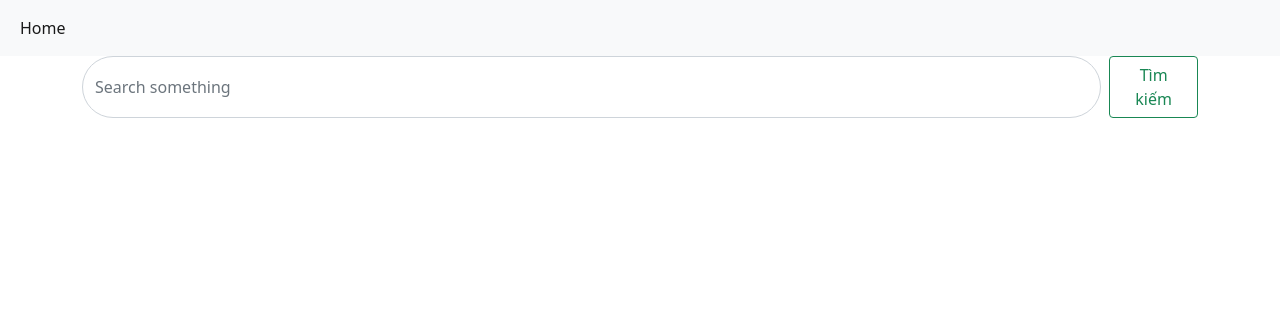
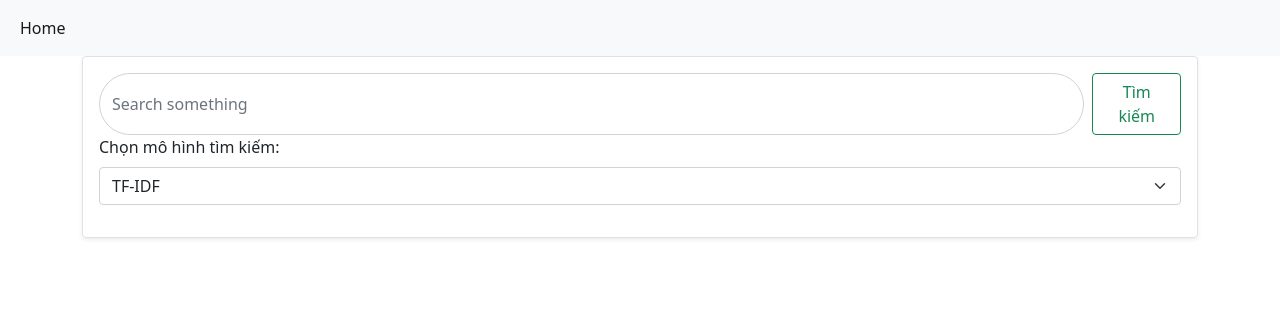
Before and after one commit to luongdaiphatt/Document_Retrieval, a Flask app: page / in a window 1280 px wide. Shown: the top 316 px of the page. Run offline with Flask 3, Linux system fonts and the light colour scheme; some libraries are stand-ins or nearby versions.

Commit message:
final code

```diff
--- a/all_model_nDCG/app.py
+++ b/all_model_nDCG/app.py
@@ -8,6 +8,7 @@ from rank_bm25 import BM25Okapi
 import py_vncorenlp
 import numpy as np
 import pickle
+import time
 import torch
 import json
 import sys
@@ -162,53 +163,56 @@ def submit():
     global query, top_indices_tf_idf, tf_idf_scores, top_indices_sbert, sbert_scores, top_indices_bm25, bm25_scores, top_indices_phobert, phobert_scores
     if request.method == "POST":
         query = request.form['search']
+        model = request.form['model']  # Lấy thông tin mô hình từ form
         p_query = preprocess_text(query)
+        model_name =''
+        execution_time = ''
+        # Chạy tìm kiếm với mô hình tương ứng
+        if model == "tf-idf":
+            start_time = time.time()
+            top_indices_tf_idf, tf_idf_scores = TF_IDF_search(p_query, 50)
+            results = top_indices_tf_idf
+            similarities = tf_idf_scores
+            endtime = time.time()
+            model_name ='TF-IDF'
+            execution_time = round(endtime-start_time, 2)
+        elif model == "tf-idf-sbert":
+            start_time = time.time()
+            top_indices_tf_idf, _ = TF_IDF_search(p_query, 50)
+            top_indices_sbert, sbert_scores = SBERT_search(top_indices_tf_idf, p_query)
+            results = top_indices_sbert
+            similarities = sbert_scores
+            model_name ='TF-IDF + VietnameseSbert'
+            endtime = time.time()
+            model_name ='TF-IDF'
+            execution_time = round(endtime-start_time, 2)
+        elif model == "bm25":
+            start_time = time.time()
+            top_indices_bm25, bm25_scores = bm25_search(p_query, 50)
+            results = top_indices_bm25
+            similarities = bm25_scores
+            model_name = 'BM25'
+            endtime = time.time()
+            model_name ='TF-IDF'
+            execution_time = round(endtime-start_time, 2)
+        elif model == "bm25-phobert":
+            start_time = time.time()
+            top_indices_bm25, _ = bm25_search(p_query, 50)
+            top_indices_phobert, phobert_scores = phobert_search(top_indices_bm25, p_query)
+            results = top_indices_phobert
+            similarities = phobert_scores
+            model_name = 'BM25 + PhoBert'
+            endtime = time.time()
+            model_name ='TF-IDF'
+            execution_time = round(endtime-start_time, 2)
+        else:
+            return "Invalid model selection", 400
+        # Phân trang kết quả
+        page, per_page, offset = get_page_args(page_parameter='page', per_page_parameter='per_page')
+        pagination = Pagination(page=page, per_page=per_page, total=len(results), css_framework='bootstrap5')
+        k_idx_show = results[offset: offset + NUM_NEWS_PER_PAGE]
 
-        ### TF-IDF
-        top_indices_tf_idf, tf_idf_scores = TF_IDF_search(p_query, 50)
-        ### TF-IDF + SBERT
-        top_indices_sbert, sbert_scores = SBERT_search(top_indices_tf_idf, p_query)
-
-        ### BM25
-        top_indices_bm25, bm25_scores = bm25_search(p_query, 50)
-        ### BM25 + PhoBERT
-        top_indices_phobert, phobert_scores = phobert_search(top_indices_bm25, p_query)
-
-    # Chọn phương pháp tìm kiếm để hiển thị kết quả:
-    # * TF-IDF
-    # * TF-IDF + SBERT
-    # * BM25
-    # * BM25 + PhoBERT
-    # Bỏ comment để chọn phương pháp tìm kiếm (1 trong 4)
-
-    # Các query tiêu biểu để đánh giá:
-    # "cách kiếm tiền hiệu quả"
-    # "nước nào bổ"
-    # "tác hại của chuối"
-
-    ### TF-IDF: ưu tiên những từ khóa đơn lẻ có số lần xuất hiện nhiều + thứ tự các từ query không ảnh hưởng
-    # page, per_page, offset = get_page_args(page_parameter='page', per_page_parameter='per_page')
-    # pagination = Pagination(page=page, per_page=per_page, total=len(top_indices_tf_idf), css_framework='bootstrap5')
-    # k_idx_show = top_indices_tf_idf[offset: offset + NUM_NEWS_PER_PAGE]
-    # return render_template("news/search.html", k_idx=k_idx_show, data=data, similarities=tf_idf_scores, query=query, pagination=pagination)
-
-    ### TF-IDF + SBERT: ưu tiên những từ khóa quan trọng và từ liên quan (nước <-> đồ uống, bổ <-> tốt, ...) + thứ tự query ảnh hưởng
-    # page, per_page, offset = get_page_args(page_parameter='page', per_page_parameter='per_page')
-    # pagination = Pagination(page=page, per_page=per_page, total=len(top_indices_sbert), css_framework='bootstrap5')
-    # k_idx_show = top_indices_sbert[offset: offset + NUM_NEWS_PER_PAGE]
-    # return render_template("news/search.html", k_idx=k_idx_show, data=data, similarities=sbert_scores, query=query, pagination=pagination)
-
-    ### BM25: những từ khóa quan trọng sẽ được tìm kiếm chính xác hơn và dựa trên phần nhiều về độ liên quan + thứ tự query không ảnh hưởng
-    # page, per_page, offset = get_page_args(page_parameter='page', per_page_parameter='per_page')
-    # pagination = Pagination(page=page, per_page=per_page, total=len(top_indices_bm25), css_framework='bootstrap5')
-    # k_idx_show = top_indices_bm25[offset: offset + NUM_NEWS_PER_PAGE]
-    # return render_template("news/search.html", k_idx=k_idx_show, data=data, similarities=bm25_scores, query=query, pagination=pagination)
-
-    ### BM25 + PhoBERT: tương tự như TF-IDF + SBERT nhưng sử dụng PhoBERT thay vì SBERT (thỉnh thoảng cho kết quả không liên quan như khi search "cá lóc")
-    page, per_page, offset = get_page_args(page_parameter='page', per_page_parameter='per_page')
-    pagination = Pagination(page=page, per_page=per_page, total=len(top_indices_phobert), css_framework='bootstrap5')
-    k_idx_show = top_indices_phobert[offset: offset + NUM_NEWS_PER_PAGE]
-    return render_template("news/search.html", k_idx=k_idx_show, data=data, similarities=phobert_scores, query=query, pagination=pagination)
+        return render_template("news/search.html", k_idx=k_idx_show, data=data, similarities=similarities, query=query, model_name = model_name, executiton_time= execution_time, pagination=pagination)
 
 # 6. API dùng để so sánh các phương pháp tìm kiếm và đánh giá
 @app.route("/api/search", methods=["POST"])
--- a/all_model_nDCG/templates/news/home.html
+++ b/all_model_nDCG/templates/news/home.html
@@ -1,11 +1,48 @@
 {% extends "news/base.html" %}
 {% block content %}
 <div class="container justify-content-center align-items-center">
-    <form action="search" role="search" method="post">
+    <form method="post" action="search" role="search" class="p-3 border rounded shadow-sm">
         <div class="d-flex">
             <input class="form-control me-2 rounded-pill" type="search" name="search" placeholder="Search something" aria-label="Search">
             <button class="btn btn-outline-success" type="submit">Tìm kiếm</button>
         </div>
+        <div class="mb-3">
+            <label for="model-selection" class="form-label">Chọn mô hình tìm kiếm:</label>
+            <select id="model-selection" name="model" class="form-select">
+                <option value="tfidf">TF-IDF</option>
+                <option value="tfidf_sbert">TF-IDF + SBERT</option>
+                <option value="bm25">BM25</option>
+                <option value="bm25_phobert">BM25 + PhoBERT</option>
+            </select>
+        </div>
+
     </form>
+    <script>
+    const searchInput = document.getElementById('search-query');
+    const suggestionList = document.getElementById('suggestions');
+
+    searchInput.addEventListener('input', async function () {
+        const query = searchInput.value;
+        if (query.length < 2) return; // Chỉ bắt đầu gợi ý sau khi nhập 2 ký tự
+
+        try {
+            const response = await fetch(`https://suggestqueries.google.com/complete/search?client=firefox&q=${query}`);
+            const data = await response.json();
+
+            // Xóa các gợi ý cũ
+            suggestionList.innerHTML = '';
+
+            // Thêm các gợi ý mới vào datalist
+            data[1].forEach(suggestion => {
+                const option = document.createElement('option');
+                option.value = suggestion; // Gợi ý sẽ xuất hiện dưới dạng text
+                suggestionList.appendChild(option);
+            });
+        } catch (error) {
+            console.error('Error fetching suggestions:', error);
+        }
+    });
+</script>
+
 </div>
 {% endblock content %}
```
Also changed, not shown: all_model_nDCG/templates/news/search.html (+15 -4 lines).
